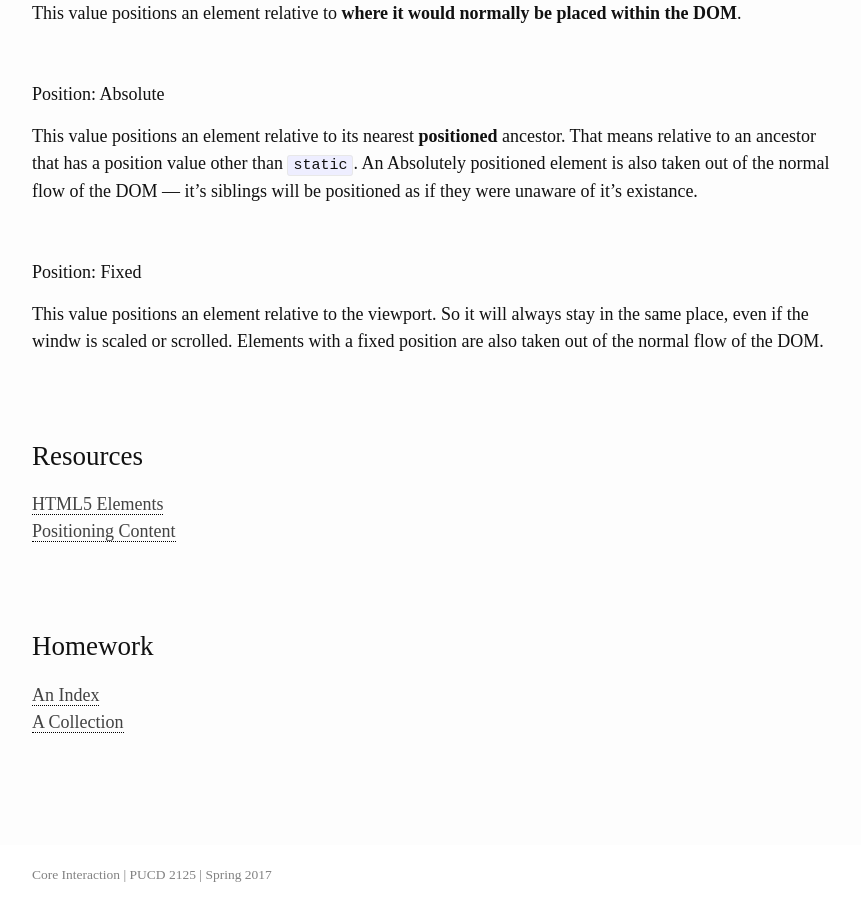
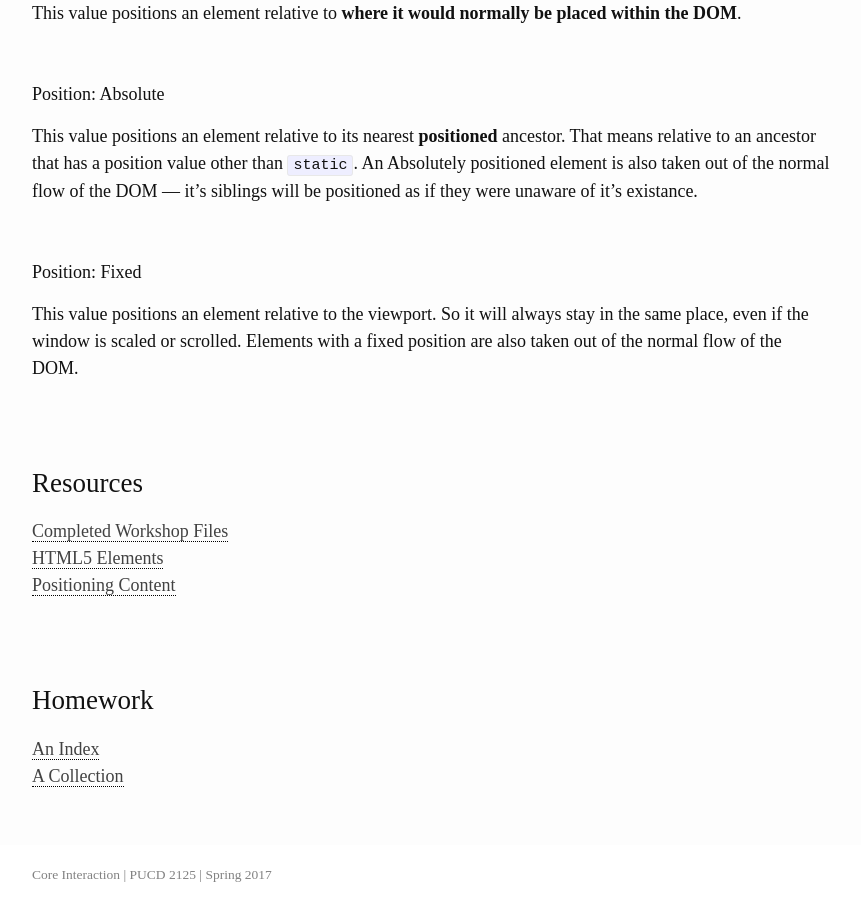
Before and after one commit to nitzan/ci, a Jekyll site: the page built from _lectures/02_building-with-css.md, in a window 1280 px wide and 900 px high, scrolled down 3156 px. Shown: the whole window, without its empty margins (208-1069 px from the left). Built offline with Jekyll 4.4.1, drawn with Linux system fonts in a browser that asks for light colours; some web fonts are replaced.

Commit message:
add building css file

```diff
--- a/_lectures/02_building-with-css.md
+++ b/_lectures/02_building-with-css.md
@@ -35,7 +35,7 @@ Build an index page for yourself and add sub-directories for Lab and Studio. use
 |--- etc...
 ~~~
 
-Download the [template]({{ site.url }}/files/workshop-template_02.zip) to get started. It should look like this:
+Download the [template]({{ site.url }}/files/02_building-with-css.zip) to get started. It should look like this:
 
 ~~~
 | 02_building-with-css/
@@ -124,14 +124,16 @@ This value positions an element relative to **where it would normally be placed
 This value positions an element relative to its nearest **positioned** ancestor. That means relative to an ancestor that has a position value other than `static`. An Absolutely positioned element is also taken out of the normal flow of the DOM — it's siblings will be positioned as if they were unaware of it's existance.
 
 #### Position: Fixed
-This value positions an element relative to the viewport. So it will always stay in the same place, even if the windw is scaled or scrolled. Elements with a fixed position are also taken out of the normal flow of the DOM.
+This value positions an element relative to the viewport. So it will always stay in the same place, even if the window is scaled or scrolled. Elements with a fixed position are also taken out of the normal flow of the DOM.
 
 
 
 ## Resources
 
+[Completed Workshop Files]({{ site.url }}/files/02_building-with-css_completed.zip/)
 [HTML5 Elements](http://www.w3schools.com/html/html5_new_elements.asp)
 [Positioning Content](http://learn.shayhowe.com/html-css/positioning-content/)
+
 
 
 
```
Also changed, not shown: _assignments/02_a_collection.md (+1 -1 lines), 1 other file.
